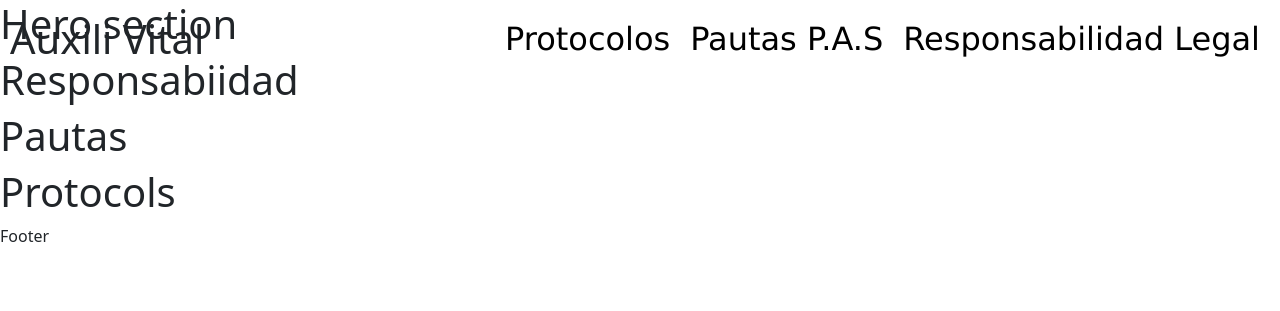
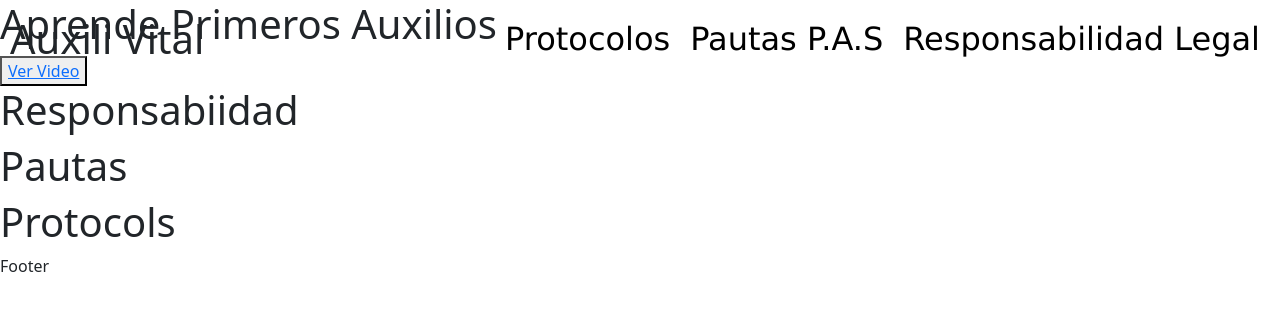
Before and after one commit to mikeGit147/Auxili_vital, a PHP site: page / in a window 1280 px wide. Shown: the top 311 px of the page. Run offline with PHP 8.4, Linux system fonts and the light colour scheme.

Commit message:
empiezo con hero

```diff
--- a/css/header.css
+++ b/css/header.css
@@ -17,3 +17,6 @@ div.navbar{
     font-size: 0.5rem;
     font-family:'Lucida Sans', 'Lucida Sans Regular', 'Lucida Grande', 'Lucida Sans Unicode', Geneva, Verdana, sans-serif
 }
+/* hero section */
+
+.hero
--- a/sections/hero.php
+++ b/sections/hero.php
@@ -1,4 +1,13 @@
 <?php
 include  __DIR__ . "/navbar.php";
 ?>
-<h1>Hero section</h1>
+<div class="hero-container">
+    <div class="title">
+        <h1>Aprende Primeros Auxilios</h1>
+    </div>
+    <div class="hero-button">
+        <button class="button-video">
+            <a href="#" target="_blank">Ver Video</a>
+        </button>
+    </div>
+</div>
```
